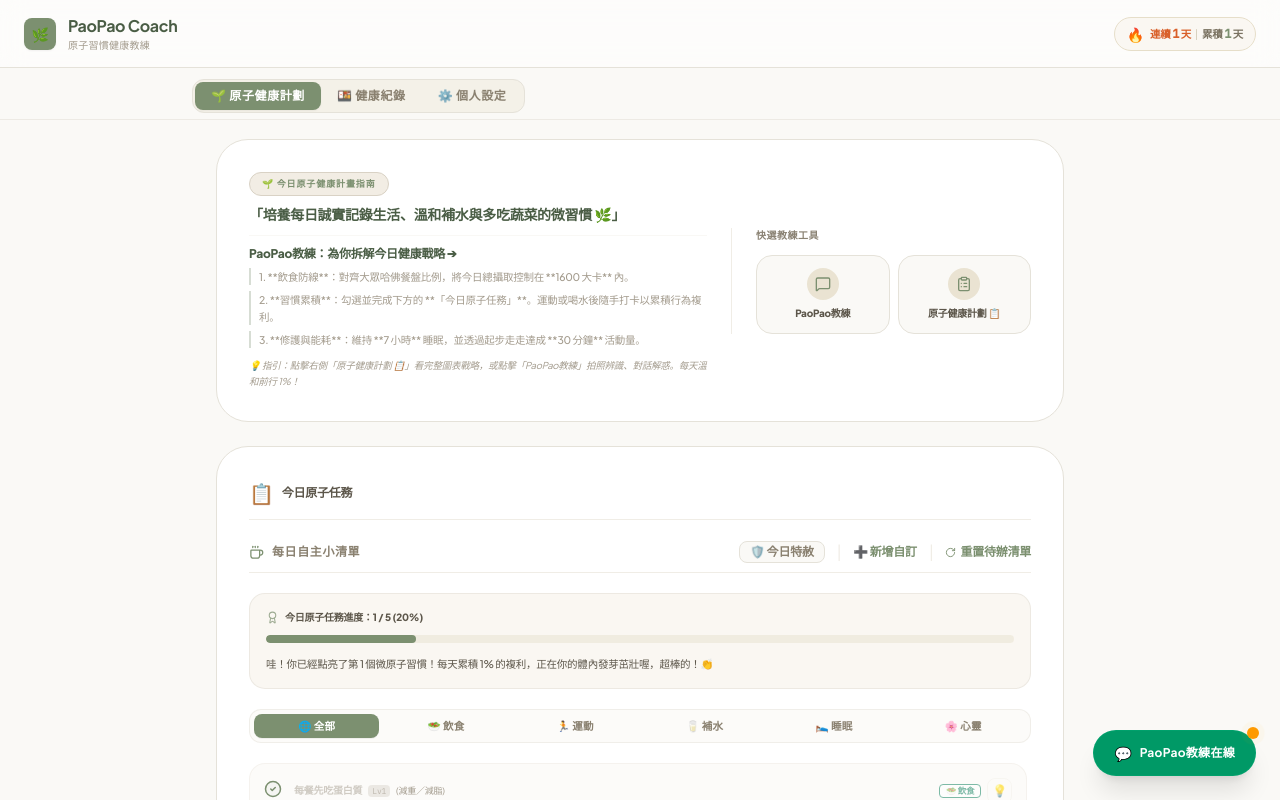
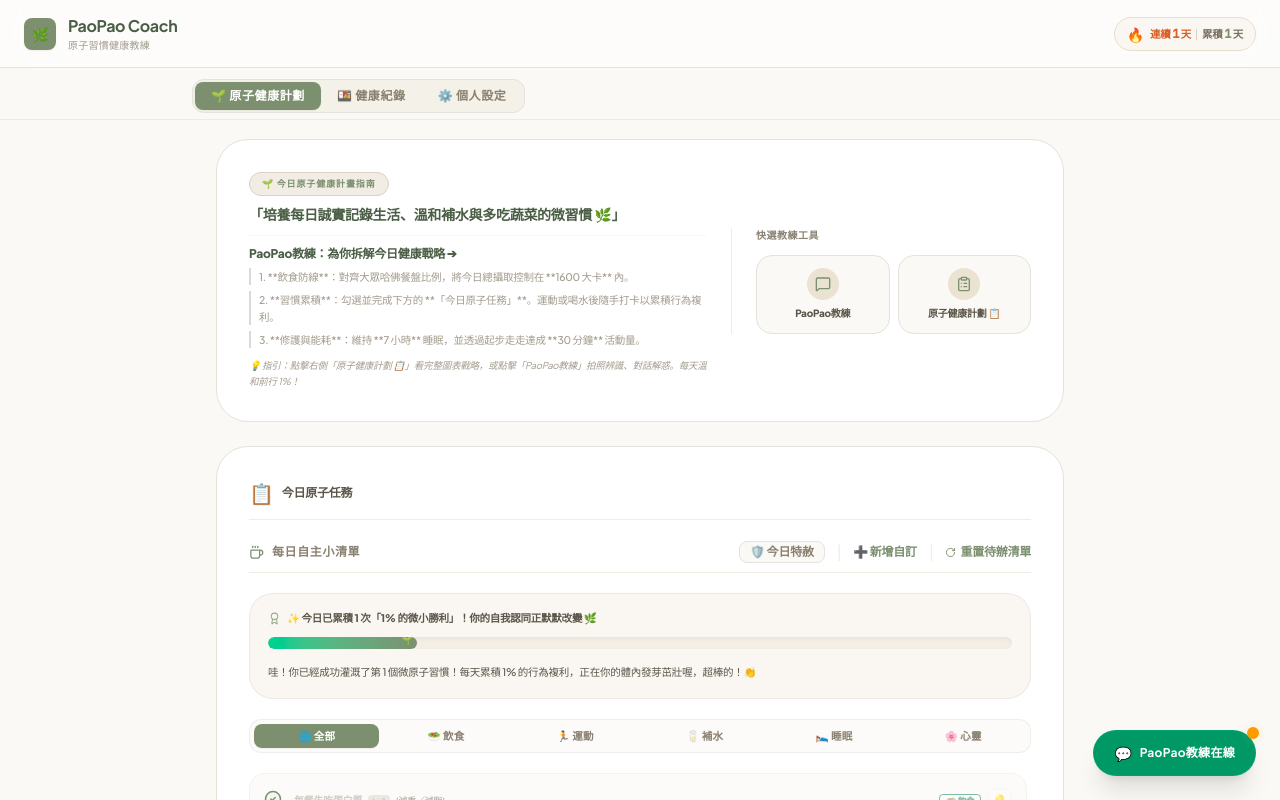
Before and after one commit to BettyYang-clarity/PaoPao-Coach, a React (Vite) app: page / in a window 1280 px wide. Both pictures are taken after a click on the button 273 px from the left and 788 px from the top of the page. Shown: the top 800 px of the page. Built offline with nearby package versions, Linux system fonts and the light colour scheme.

Commit message:
feat(progress): replace mechanical percentage bar with soft growth garden energy bar and plant seedling

```diff
--- a/src/components/HabitBoard.tsx
+++ b/src/components/HabitBoard.tsx
@@ -247,16 +247,27 @@ export default function HabitBoard({
   const completedTasks = tasks.filter((t) => t.completed).length;
   const completionPercentage = totalTasks > 0 ? Math.round((completedTasks / totalTasks) * 100) : 0;
 
+  const getProgressHeadline = () => {
+    if (totalTasks === 0) return "🌱 待辦小清單正等待著你的全新啟航喔";
+    if (completedTasks === 0) {
+      return "🌱 我的健康花園：今天也是溫和前行的起點，等待我們種下第一個小習慣 🌿";
+    }
+    if (completionPercentage === 100) {
+      return `🎉 完美的一天！今日原子成長花園已開滿花朵，累積了全數 ${completedTasks} 項自律勝利！🌸`;
+    }
+    return `✨ 今日已累積 ${completedTasks} 次「1% 的微小勝利」！你的自我認同正默默改變 🌿`;
+  };
+
   const getEncouragementMessage = () => {
     if (totalTasks === 0) return "今日還沒有安排任務喔，點擊「重置待辦清單」開始吧！☘️";
     if (completionPercentage === 0) {
       return "今天也是全新的原子習慣起點！不急不急，準備跨出小小的第一步，你就是自己的滿分教練 ☘️";
     }
     if (completionPercentage < 40) {
-      return `哇！你已經點亮了第 ${completedTasks} 個微原子習慣！每天累積 1% 的複利，正在你的體內發芽茁壯喔，超棒的！👏`;
+      return `哇！你已經成功灌溉了第 ${completedTasks} 個微原子習慣！每天累積 1% 的行為複利，正在你的體內發芽茁壯喔，超棒的！👏`;
     }
     if (completionPercentage < 100) {
-      return `太厲害了！你已經達成了今日的 ${completedTasks}/${totalTasks} 項任務！大腦的阻力已經徹底被你克服了，溫和前行，為自己鼓掌！✨`;
+      return `太厲害了！你已經達成了今日的 ${completedTasks}/${totalTasks} 項自律行動！大腦的阻力已經徹底被你克服了，溫和前行，為自己鼓掌！✨`;
     }
     return `🎉 恭喜你！今日原子任務全數達成 (${completedTasks}/${totalTasks})！你用最低磨損的堅持完成了對自己的承諾，你是最棒的原子習慣大師！❤️`;
   };
@@ -324,15 +335,17 @@ export default function HabitBoard({
 
       {/* 頂部任務完成進度及動態同理心鼓勵詞橫幅 */}
       {totalTasks > 0 && (
-        <div className={`border rounded-2xl p-4 flex flex-col gap-2.5 shadow-4xs transition-all duration-300 ${
+        <div className={`border rounded-[24px] p-4.5 flex flex-col gap-3 shadow-4xs transition-all duration-300 ${
           isExcused
             ? "bg-[#FCF9F2] border-amber-300 text-amber-900"
             : "bg-[#FAF7F2] border-brand-border/60 text-[#5C564A]"
         }`}>
           <div className="flex items-center justify-between">
-            <span className="text-[10px] font-extrabold flex items-center gap-1.5">
+            <span className="text-[10.5px] font-extrabold flex items-center gap-1.5 font-sans leading-none">
               <Award size={13} className={isExcused ? "text-amber-600 animate-bounce" : "text-brand-green animate-pulse"} />
-              今日原子任務進度：{completedTasks} / {totalTasks} ({completionPercentage}%)
+              {isExcused
+                ? "🛡️ 我的自律花園：特赦盾牌防護中 (今天安心休息充電唷！)"
+                : getProgressHeadline()}
             </span>
             {isExcused && (
               <span className="text-[8.5px] font-sans font-bold px-1.5 py-0.5 bg-amber-100 text-amber-800 border border-amber-250 rounded-md leading-none animate-pulse">
@@ -340,14 +353,24 @@ export default function HabitBoard({
               </span>
             )}
           </div>
-          {/* 高質感進度條 */}
-          <div className="w-full bg-[#EAE3D2]/55 h-2 rounded-full overflow-hidden">
+
+          {/* 高質感植物灌溉能量槽 */}
+          <div className="w-full bg-[#EAE3D2]/45 h-3 rounded-full overflow-hidden relative shadow-inner">
             <div
-              className={`h-full rounded-full transition-all duration-500 ease-out ${
-                isExcused ? "bg-amber-500" : "bg-brand-green"
+              className={`h-full rounded-full transition-all duration-500 ease-out relative ${
+                isExcused
+                  ? "bg-gradient-to-r from-amber-400 to-amber-500"
+                  : "bg-gradient-to-r from-emerald-400 to-brand-green"
               }`}
               style={{ width: `${completionPercentage}%` }}
-            />
+            >
+              {/* Floating growing plant or shield emoji at the tip of the energy level */}
+              {completionPercentage > 0 && (
+                <span className="absolute right-1 top-1/2 -translate-y-1/2 text-[9px] animate-bounce select-none">
+                  {isExcused ? "🛡️" : "🌱"}
+                </span>
+              )}
+            </div>
           </div>
           <p className="text-[10.5px] leading-relaxed font-medium font-sans mt-0.5">
             {isExcused
```
